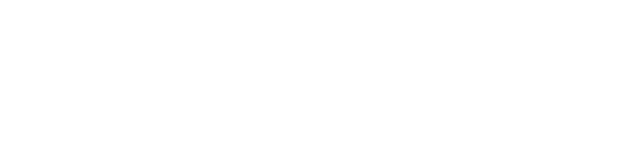
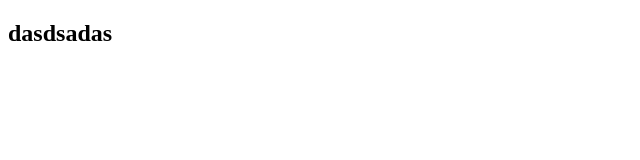
Before and after one commit to jhon-asd/primero-, a plain HTML site: page index.html in a window 1280 px wide. Shown: the whole page, without its empty margins (0-640 px from the left). Drawn offline with Linux system fonts and the light colour scheme.

Commit message:
cambio en html

```diff
--- a/index.html
+++ b/index.html
@@ -6,7 +6,7 @@
     <title>Document</title>
 </head>
 <body>
-
+    <h2>dasdsadas</h2>
     <script src="app.js"></script>
 </body>
 </html>
```
